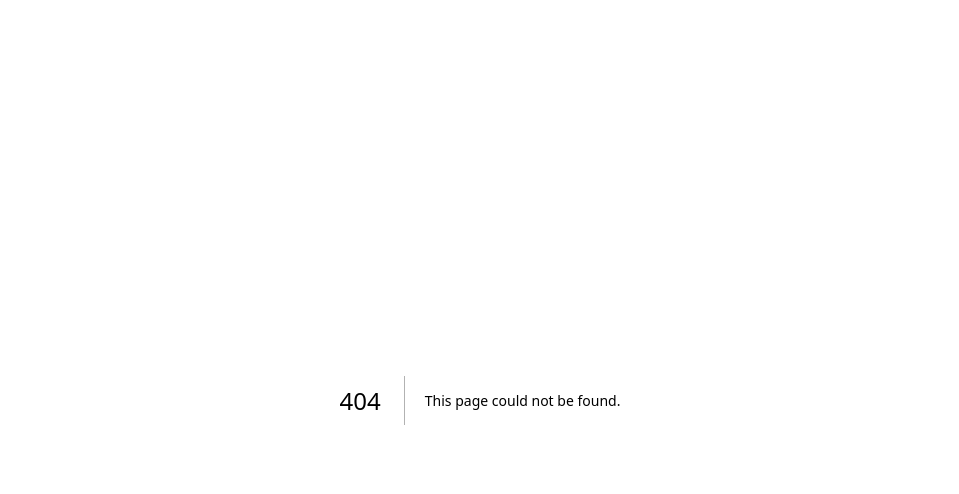
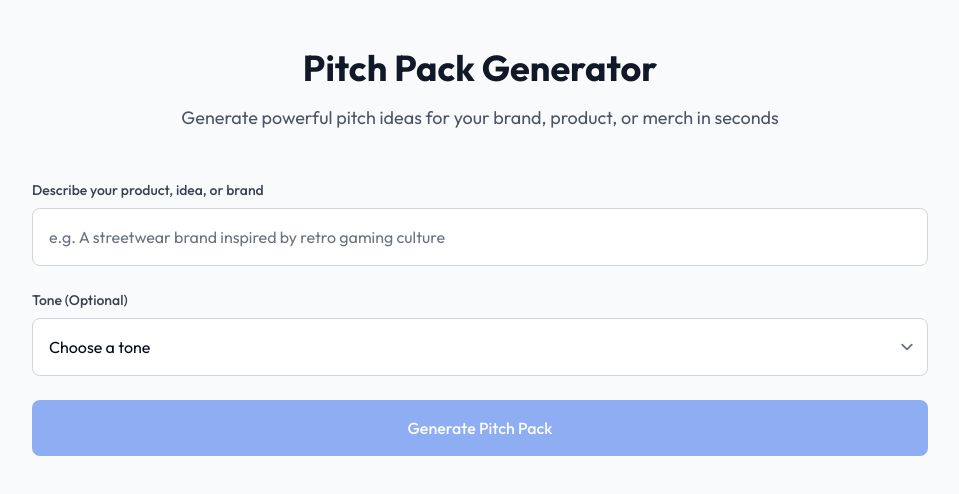
Before and after one commit to fanjoy123/fanjoy-assistant, a Next.js app: page /pitch-pack in a window 1280 px wide. Before the commit this address had no page. Shown: the top 494 px of the page, without its empty margins (160-1119 px from the left). Built offline with nearby package versions, Linux system fonts and the light colour scheme.

Commit message:
Create new Pitch Pack Generator with modern Next.js conventions

```diff
--- /dev/null
+++ b/src/app/api/generate-pitch/route.ts
@@ -0,0 +1,84 @@
+import { NextResponse } from 'next/server'
+import OpenAI from 'openai'
+
+const openai = new OpenAI({
+  apiKey: process.env.OPENAI_API_KEY
+})
+
+const systemPrompt = `
+You are a pitch strategist helping a creator quickly generate powerful messaging ideas for their merch, brand, or product.
+Create exactly 4 distinct pitch angles. Each angle must include:
+1. A short, catchy name for the pitch direction (like "Hype Reel Hook" or "Community Champion")
+2. A 1-line summary explaining the pitch direction and strategy
+3. An example headline that captures the essence of this angle
+
+Format your response as a JSON array with exactly 4 objects, each containing:
+{
+  "title": "Name of pitch angle",
+  "description": "One-line strategic summary",
+  "headline": "Example headline"
+}
+
+Make each pitch angle distinct and compelling. Focus on emotional hooks, cultural relevance, and memorable phrases.
+`
+
+export async function POST(req: Request) {
+  try {
+    const { prompt, tone } = await req.json()
+
+    if (!prompt) {
+      return NextResponse.json(
+        { error: 'Prompt is required' },
+        { status: 400 }
+      )
+    }
+
+    const userPrompt = tone
+      ? `Generate pitch ideas for: ${prompt}\nDesired tone: ${tone}`
+      : `Generate pitch ideas for: ${prompt}`
+
+    const completion = await openai.chat.completions.create({
+      model: 'gpt-4',
+      messages: [
+        { role: 'system', content: systemPrompt },
+        { role: 'user', content: userPrompt }
+      ],
+      temperature: 0.7,
+    })
+
+    const response = completion.choices[0]?.message?.content
+
+    if (!response) {
+      throw new Error('No response from OpenAI')
+    }
+
+    let concepts
+    try {
+      concepts = JSON.parse(response)
+
+      if (!Array.isArray(concepts) || concepts.length !== 4) {
+        throw new Error('Invalid response format')
+      }
+
+      // Validate each concept has required fields
+      concepts.forEach(concept => {
+        if (!concept.title || !concept.description || !concept.headline) {
+          throw new Error('Invalid concept format')
+        }
+      })
+
+    } catch (error) {
+      console.error('Failed to parse concepts:', error)
+      throw new Error('Failed to generate valid pitch concepts')
+    }
+
+    return NextResponse.json({ concepts })
+
+  } catch (error) {
+    console.error('Error in generate-pitch:', error)
+    return NextResponse.json(
+      { error: error instanceof Error ? error.message : 'Internal server error' },
+      { status: 500 }
+    )
+  }
+}
--- /dev/null
+++ b/src/app/pitch-pack/page.tsx
@@ -0,0 +1,160 @@
+'use client'
+
+import React, { useState } from 'react'
+import { motion } from 'framer-motion'
+
+interface PitchConcept {
+  title: string
+  description: string
+  headline: string
+}
+
+const TONE_OPTIONS = [
+  { value: 'playful', label: 'Playful' },
+  { value: 'professional', label: 'Professional' },
+  { value: 'bold', label: 'Bold' },
+  { value: 'minimal', label: 'Minimal' },
+]
+
+export default function PitchPackGenerator() {
+  const [prompt, setPrompt] = useState('')
+  const [tone, setTone] = useState('')
+  const [isLoading, setIsLoading] = useState(false)
+  const [concepts, setConcepts] = useState<PitchConcept[]>([])
+  const [error, setError] = useState('')
+
+  const handleSubmit = async (e: React.FormEvent<HTMLFormElement>) => {
+    e.preventDefault()
+    if (!prompt.trim() || isLoading) return
+
+    setIsLoading(true)
+    setError('')
+
+    try {
+      const response = await fetch('/api/generate-pitch', {
+        method: 'POST',
+        headers: {
+          'Content-Type': 'application/json',
+        },
+        body: JSON.stringify({ prompt: prompt.trim(), tone })
+      })
+
+      const data = await response.json()
+
+      if (!response.ok) {
+        throw new Error(data.error || 'Failed to generate pitch pack')
+      }
+
+      setConcepts(data.concepts)
+    } catch (error) {
+      console.error('Error:', error)
+      setError(error instanceof Error ? error.message : 'Something went wrong')
+    } finally {
+      setIsLoading(false)
+    }
+  }
+
+  return (
+    <div className="min-h-screen bg-gray-50 py-12 px-4 sm:px-6 lg:px-8">
+      <div className="max-w-4xl mx-auto">
+        <div className="text-center mb-12">
+          <h1 className="text-4xl font-bold text-gray-900 mb-4">
+            Pitch Pack Generator
+          </h1>
+          <p className="text-lg text-gray-600">
+            Generate powerful pitch ideas for your brand, product, or merch in seconds
+          </p>
+        </div>
+
+        <form onSubmit={handleSubmit} className="space-y-6 mb-12">
+          <div>
+            <label htmlFor="prompt" className="block text-sm font-medium text-gray-700 mb-2">
+              Describe your product, idea, or brand
+            </label>
+            <input
+              type="text"
+              id="prompt"
+              value={prompt}
+              onChange={(e) => setPrompt(e.target.value)}
+              placeholder="e.g. A streetwear brand inspired by retro gaming culture"
+              className="w-full p-4 border border-gray-300 rounded-lg focus:ring-2 focus:ring-blue-500 focus:border-blue-500"
+              disabled={isLoading}
+            />
+          </div>
+
+          <div>
+            <label htmlFor="tone" className="block text-sm font-medium text-gray-700 mb-2">
+              Tone (Optional)
+            </label>
+            <select
+              id="tone"
+              value={tone}
+              onChange={(e) => setTone(e.target.value)}
+              className="w-full p-4 border border-gray-300 rounded-lg focus:ring-2 focus:ring-blue-500 focus:border-blue-500"
+              disabled={isLoading}
+            >
+              <option value="">Choose a tone</option>
+              {TONE_OPTIONS.map((option) => (
+                <option key={option.value} value={option.value}>
+                  {option.label}
+                </option>
+              ))}
+            </select>
+          </div>
+
+          <motion.button
+            type="submit"
+            whileTap={{ scale: 0.95 }}
+            disabled={!prompt.trim() || isLoading}
+            className="w-full py-4 bg-blue-600 text-white rounded-lg font-medium hover:bg-blue-700 focus:outline-none focus:ring-2 focus:ring-blue-500 focus:ring-offset-2 disabled:opacity-50 disabled:cursor-not-allowed"
+          >
+            {isLoading ? 'Generating...' : 'Generate Pitch Pack'}
+          </motion.button>
+        </form>
+
+        {error && (
+          <div className="rounded-lg bg-red-50 p-4 text-sm text-red-500 mb-8">
+            {error}
+          </div>
+        )}
+
+        {concepts.length > 0 && (
+          <div className="grid grid-cols-1 md:grid-cols-2 gap-6">
+            {concepts.map((concept, index) => (
+              <motion.div
+                key={index}
+                initial={{ opacity: 0, y: 20 }}
+                animate={{ opacity: 1, y: 0 }}
+                transition={{ delay: index * 0.1 }}
+                className="bg-white rounded-lg shadow-sm p-6 hover:shadow-md transition-shadow"
+              >
+                <h3 className="text-lg font-semibold text-gray-900 mb-2">
+                  {concept.title}
+                </h3>
+                <p className="text-gray-600 text-sm mb-4">
+                  {concept.description}
+                </p>
+                <div className="border-t pt-4">
+                  <p className="text-gray-900 font-medium italic">
+                    "{concept.headline}"
+                  </p>
+                </div>
+                <div className="mt-4 flex justify-end">
+                  <button
+                    onClick={() => {
+                      const text = `${concept.title}\n\n${concept.description}\n\n"${concept.headline}"`
+                      navigator.clipboard.writeText(text)
+                    }}
+                    className="text-sm text-blue-600 hover:text-blue-700"
+                  >
+                    Copy
+                  </button>
+                </div>
+              </motion.div>
+            ))}
+          </div>
+        )}
+      </div>
+    </div>
+  )
+}
```
